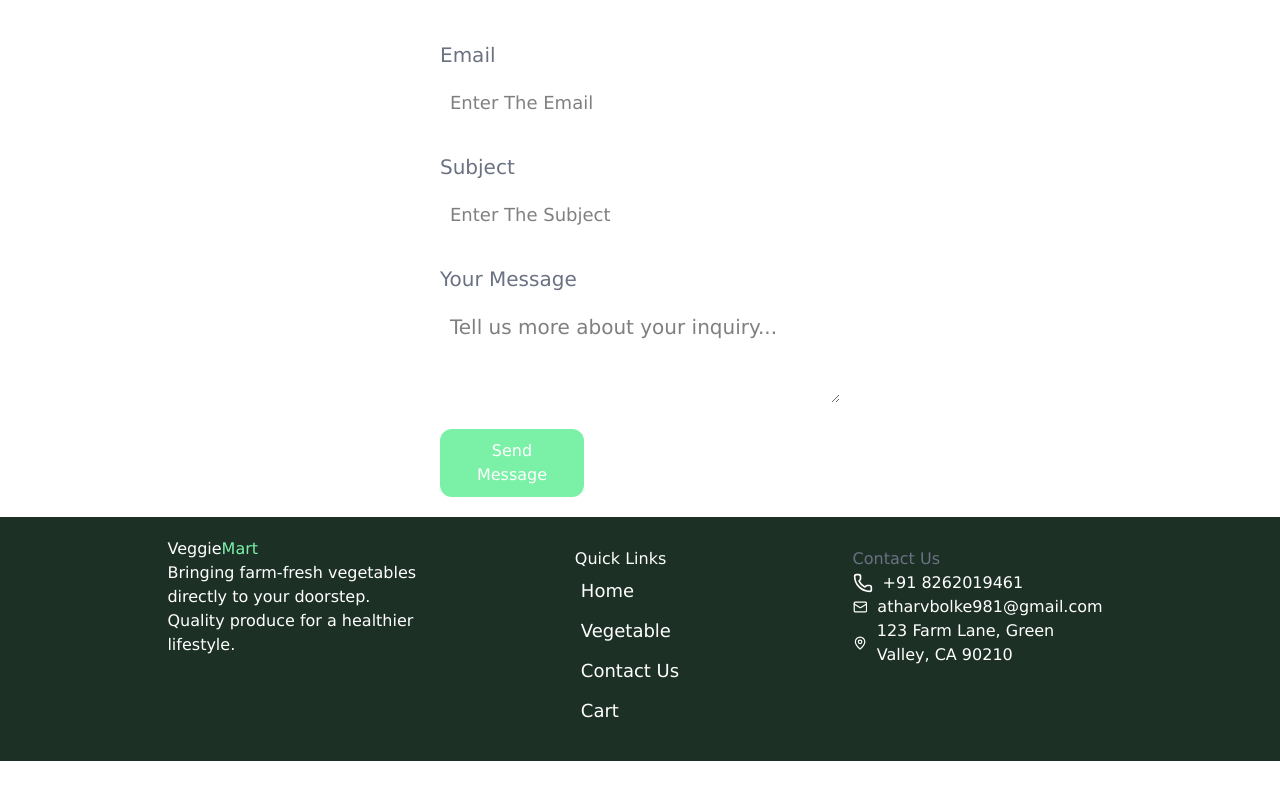
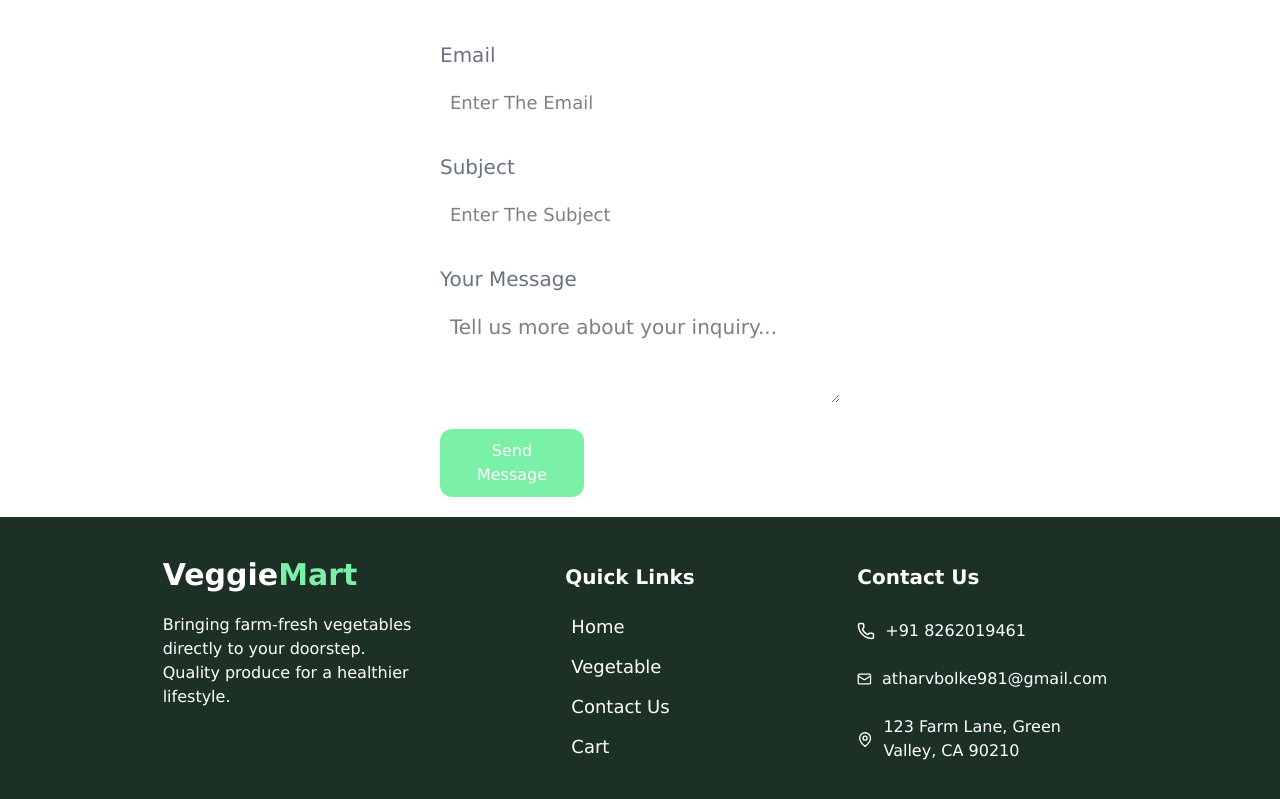
Before and after one commit to AtharvBolke99/veggieMart, a React (Vite) app: page /contact in a window 1280 px wide. Shown: the part 335-1134 px from the top of the page. Before the commit the page ends 1096 px from the top, so only its background shows below. Built offline with nearby package versions, Linux system fonts and the light colour scheme.

Commit message:
home page updated

```diff
--- a/src/components/Footer.jsx
+++ b/src/components/Footer.jsx
@@ -6,17 +6,17 @@ function Footer() {
   return (
     <div className="bg-[#1d3026] flex flex-col justify-center items-center w-full p-5 md:flex-row md:justify-evenly md:items-start md:flex-wrap">
         <div className="flex flex-col justify-start items-start">
-          <h2 className="text-white">
-            Veggie<span className="text-green-300">Mart</span>
+          <h2 className="text-white font-bold text-3xl my-5">
+            Veggie<span className="text-green-300 font-bold">Mart</span>
           </h2>
-          <p className="text-white w-[250px]">
+          <p className="text-white w-62.5">
             Bringing farm-fresh vegetables directly to your doorstep. Quality
             produce for a healthier lifestyle.
           </p>
         </div>
 
         <div className="hidden md:flex md:flex-col md:justify-center md:items-start md:m-2.5">
-          <h2 className="text-white">Quick Links</h2>
+          <h2 className="text-white font-bold my-4 text-xl">Quick Links</h2>
           <Link to="/" className="text-white no-underline text-lg m-1.5">
             Home
           </Link>
@@ -32,10 +32,10 @@ function Footer() {
         </div>
 
         <div className="text-white m-2.5 flex flex-col justify-center items-start">
-          <h2 className="text-gray-500">Contact Us</h2>
-          <p className="flex items-center w-[250px]"> <Phone size={20} className="mr-2.5" /> +91 8262019461</p>
-          <p className="flex items-center w-[250px]"> <Mail size={20} className="mr-2.5"/>atharvbolke981@gmail.com</p>
-          <p className="flex items-center w-[250px]"> <MapPin size={20} className="mr-2.5" />123 Farm Lane, Green Valley, CA 90210</p>
+          <h2 className="text-white font-bold text-xl my-4 ">Contact Us</h2>
+          <p className="flex items-center w-62.5 my-3"> <Phone size={18} className="mr-2.5" /> +91 8262019461</p>
+          <p className="flex items-center w-62.5 my-3"> <Mail size={20} className="mr-2.5"/>atharvbolke981@gmail.com</p>
+          <p className="flex items-center w-62.5 my-3"> <MapPin size={23} className="mr-2.5" />123 Farm Lane, Green Valley, CA 90210</p>
         </div>
       </div>
   )
--- a/src/components/Services.jsx
+++ b/src/components/Services.jsx
@@ -3,10 +3,10 @@ import { Leaf } from "lucide-react";
 
 function Services({ img, title, description }) {
   return (
-      <div className="bg-white w-[270px] p-4 flex items-center rounded-xl m-2.5">
+      <div className="bg-white w-67.5 p-4 flex items-center rounded-xl m-2.5">
         {img}
         <div>
-          <h3>{title}</h3>
+          <h3 className="font-bold">{title}</h3>
           <p>{description}</p>
         </div>
       </div>
--- a/src/views/App.jsx
+++ b/src/views/App.jsx
@@ -9,13 +9,13 @@ function App() {
   return (
     <div>
       <Navbar />
-      <div className="bg-[url(../assets/vegetables.jpeg)] bg-cover mt-2 h-[600px] w-full flex justify-evenly items-center">
+      <div className="bg-[url('../src/assets/vegetables.jpeg')] bg-cover mt-2 h-150 w-full flex justify-evenly items-center">
         <div>
-          <h2 className="text-5xl text-white m-0">
+          <h2 className="text-5xl font-bold text-white m-0 my-2">
             Fresh Vegetables
-            <span className="text-green-300 block text-4xl">Delivered Daily</span>
+            <span className="text-green-300 font-bold block text-4xl">Delivered Daily</span>
           </h2>
-          <p className="m-4.5 text-xl text-white max-w-[700px]">
+          <p className="my-5 text-xl text-white max-w-175">
             From our local farms to your table. Experience the freshest, most
             nutritious vegetables handpicked for you and your family.
           </p>
@@ -28,33 +28,33 @@ function App() {
 
       <div className="bg-[#fbf2e1] p-12 px-10 flex justify-evenly flex-wrap">
         <Services
-          img={<Leaf className="text-white bg-green-300 p-2.5 rounded-lg m-0 mx-5 w-[70px]" />}
+          img={<Leaf size={50} className="text-white bg-green-300 p-2.5 rounded-lg m-0 mx-5 w-20" />}
           title="100% Oraganic"
           description="Fresh from certified organic farms with no pesticides"
         />
 
         <Services
-          img={<Truck className="text-white bg-green-300 p-2.5 rounded-lg m-0 mx-5 w-[70px]" />}
+          img={<Truck size={50}  className="text-white bg-green-300 p-2.5 rounded-lg m-0 mx-5 w-20" />}
           title="Free Delivery"
           description="Free delivery on orders over $50 within city limits"
         />
 
         <Services
-          img={<ShieldCheck className="text-white bg-green-300 p-2.5 rounded-lg m-0 mx-5 w-[70px]" />}
+          img={<ShieldCheck size={50}  className="text-white bg-green-300 p-2.5 rounded-lg m-0 mx-5 w-20" />}
           title="Quality Guaranteed"
           description="Not satisfied? Get a full refund, no questions asked"
         />
 
         <Services
-          img={<Clock className="text-white bg-green-300 p-2.5 rounded-lg m-0 mx-5 w-[70px]" />}
+          img={<Clock size={50}  className="text-white bg-green-300 p-2.5 rounded-lg m-0 mx-5 w-20" />}
           title="Same Day Delivery"
           description="Order before 2pm for same-day delivery service"
         />
       </div>
 
       <div className="bg-[#3d8f5a] p-18 px-8 flex flex-col justify-center items-center flex-wrap">
-        <h2 className="text-white text-4xl m-0 mb-5">Ready to Eat Fresh?</h2>
-        <p className="text-white text-center w-[650px]">
+        <h2 className="text-white text-4xl m-0 mb-5 font-semibold">Ready to Eat Fresh?</h2>
+        <p className="text-white text-center w-162.5 my-5">
           Join thousands of happy customers who enjoy farm-fresh vegetables
           delivered right to their doorstep.
         </p>
```
